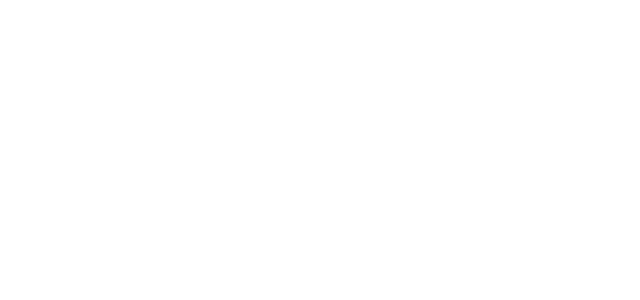
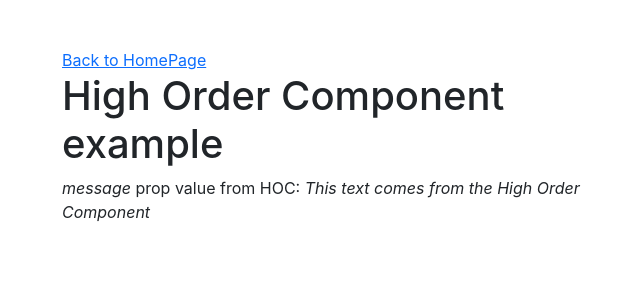
Before and after one commit to shirve/advanced-react-hooks, a React (Create React App) app: page /hoc-example in a window 1280 px wide. Before the commit this address had no page. Shown: the top 300 px of the page, without its empty margins (20-660 px from the left). Built offline with nearby package versions, Linux system fonts and the light colour scheme.

Commit message:
high order component example

```diff
--- a/src/App.tsx
+++ b/src/App.tsx
@@ -1,5 +1,5 @@
 import { BrowserRouter as Router, Routes, Route } from 'react-router-dom'
-import HomePage from './components/HomePage'
+import HomePage from './pages/HomePage'
 import UseRefExample1 from './components/UseRefExample1'
 import UseRefExample2 from './components/UseRefExample2'
 import MemoryLeakExample from './components/MemoryLeakExample'
@@ -10,6 +10,7 @@
 import UseContextExampleParent from './components/UseContextExampleParent'
 import { CustomContextProvider } from './context/CustomContext'
 import UseReducerExample from './components/UseReducerExample'
+import HighOrderComponentExample from './components/HighOrderComponentExample'
 
 function App() {
   return (
@@ -39,6 +40,7 @@
               element={<UseContextExampleParent />}
             />
             <Route path='usereducer-example' element={<UseReducerExample />} />
+            <Route path='hoc-example' element={<HighOrderComponentExample />} />
           </Routes>
         </main>
       </Router>
--- /dev/null
+++ b/src/components/HighOrderComponentExample.tsx
@@ -0,0 +1,21 @@
+import { Link } from 'react-router-dom'
+import withMessage from '../hoc/withMessage'
+
+interface Props {
+  message: string
+}
+
+const WrappedComponentExample = ({ message }: Props) => {
+  return (
+    <div className='w-50'>
+      <Link to='/'>Back to HomePage</Link>
+      <h1>High Order Component example</h1>
+      <p>
+        <i>message</i> prop value from HOC: <i>{message}</i>
+      </p>
+    </div>
+  )
+}
+
+const HighOrderComponentExample = withMessage(WrappedComponentExample)
+export default HighOrderComponentExample
--- /dev/null
+++ b/src/hoc/withMessage.tsx
@@ -0,0 +1,17 @@
+import React from 'react'
+
+const withMessage = <P extends object>(
+  WrappedComponent: React.ComponentType<P>
+) => {
+  const ComponentWithMessage = (props: any) => {
+    return (
+      <WrappedComponent
+        {...props}
+        message='This text comes from the High Order Component'
+      />
+    )
+  }
+  return ComponentWithMessage
+}
+
+export default withMessage
--- a/src/components/HomePage.tsx
+++ b/src/pages/HomePage.tsx
@@ -48,6 +48,11 @@
           useReducer example
         </li>
       </Link>
+      <Link to='hoc-example' className='text-decoration-none'>
+        <li className='list-group-item list-group-item-action'>
+          High Order Component example
+        </li>
+      </Link>
     </ul>
   )
 }
```
